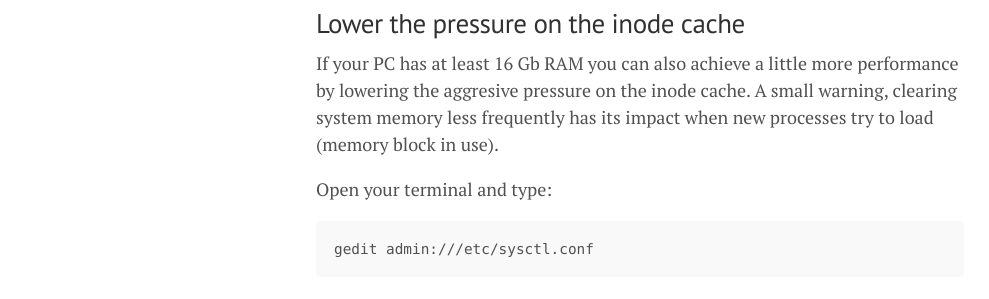
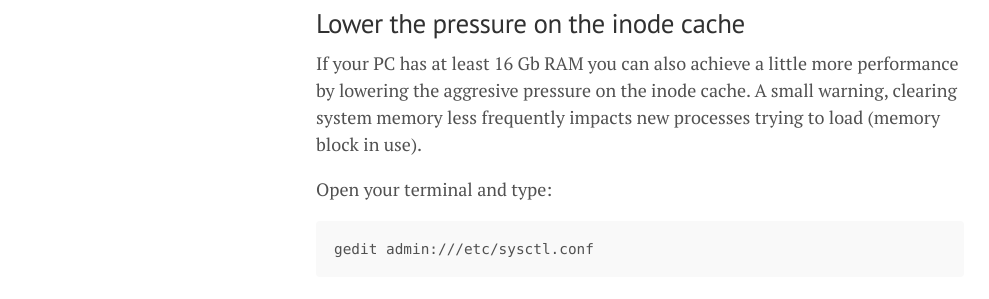
Before and after one commit to lgeurts/lgeurts.github.io, a Jekyll site: the page built from _posts/2022-10-03-optimizing-ubuntu-22.04.1-jammy-jellyfish.md, in a window 1280 px wide and 900 px high, scrolled down 2776 px. Shown: the part 209-508 px from the top of the window, without its empty margins (0-989 px from the left). Built offline with Jekyll 4.4.1, drawn with Linux system fonts in a browser that asks for light colours; nearby versions of some CDN libraries; comment, search, counter and statistics services are not loaded.

Commit message:
Update 2022-10-03-optimizing-ubuntu-22.04.1-jammy-jellyfish.md

````diff
--- a/_posts/2022-10-03-optimizing-ubuntu-22.04.1-jammy-jellyfish.md
+++ b/_posts/2022-10-03-optimizing-ubuntu-22.04.1-jammy-jellyfish.md
@@ -92,7 +92,7 @@
 
 ## Lower the pressure on the inode cache
 
-If your PC has at least 16 Gb RAM you can also achieve a little more performance by lowering the aggresive pressure on the inode cache. A small warning, clearing system memory less frequently has its impact when new processes try to load (memory block in use).
+If your PC has at least 16 Gb RAM you can also achieve a little more performance by lowering the aggresive pressure on the inode cache. A small warning, clearing system memory less frequently impacts new processes trying to load (memory block in use).
 
 Open your terminal and type:
 ```
````
